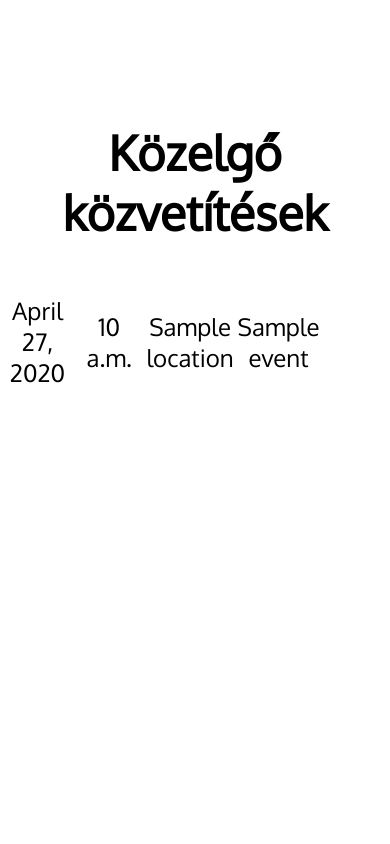
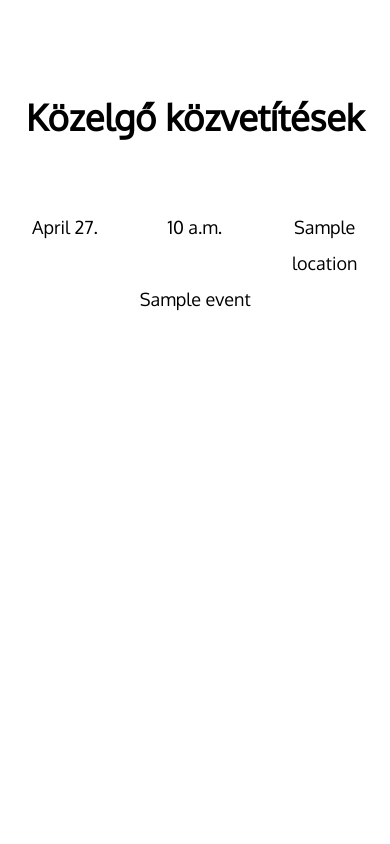
Before and after one commit to molnarm/liturgia.tv, a Django app: page / in a window 390 px wide. Run offline with Django 3.2, Linux system fonts and the light colour scheme; tables that the repository leaves empty hold one stand-in row (values such as "Sample post"); parts of the project's set-up code (start-up, migrations or seed data) failed here and were passed over.

Commit message:
mobilos listák

```diff
--- a/zsolozsma/static/zsolozsma/style.css
+++ b/zsolozsma/static/zsolozsma/style.css
@@ -6,9 +6,13 @@
     border: 0;
 }
 
+div {
+    box-sizing: border-box;
+}
+
 nav {
     min-width: 60%;
-    margin: 20px auto;
+    margin: 10px auto;
 }
 
 nav li {
@@ -28,7 +32,7 @@
 
 .content {
     position: absolute;
-    top: 90px; /* nav */
+    top: 70px; /* nav */
     bottom: 0;
     width: 100%;
 }
@@ -43,12 +47,23 @@
     margin: 50px 0;
 }
 
-.schedule table {
+.table-container {
     margin: 0 auto;
+    max-width: 960px;
 }
 
-.schedule td {
-    width: 20%;
+.flex-table {
+    display: flex;
+    flex-flow: row wrap;
+    padding: 20px 0;
+}
+
+.flex-row {
+  flex: 1;
+}
+
+.flex-row:nth-child(4) {
+    margin-left: auto;
 }
 
 .container {
@@ -86,15 +101,6 @@
 
 .message span {
     vertical-align: middle;
-}
-
-@media only screen and (max-width: 600px){
-    nav li {
-        min-width: 100px;
-    }
-    nav .title {
-        display: none;
-    }
 }
 
 /* TEXT */
@@ -148,6 +154,24 @@
     color: red;
 }
 
+/* KICSI */
+@media only screen and (max-width: 600px){
+    body {
+        font-size: 18px;
+    }
+    nav li {
+        min-width: 100px;
+    }
+    nav .title {
+        display: none;
+    }
+    .flex-row {
+        flex: none;
+        width: 33.3%;
+        line-height: 36px;
+    }
+}
+
 /* fekete */
 body {
     background-color: black;
--- a/zsolozsma/templates/zsolozsma/layout.html
+++ b/zsolozsma/templates/zsolozsma/layout.html
@@ -8,6 +8,7 @@
     <link href="https://fonts.googleapis.com/css2?family=Oxygen&display=swap" rel="stylesheet">
     {% load static %}
     <link rel="stylesheet" type="text/css" href="{% static 'zsolozsma/style.css' %}"/>
+    <meta name="viewport" content="width=device-width, initial-scale=1">
 </head>
 
 <body>
--- a/zsolozsma/templates/zsolozsma/snippets/schedule.html
+++ b/zsolozsma/templates/zsolozsma/snippets/schedule.html
@@ -1,29 +1,29 @@
 <div class="schedule">
-    <table>
+    <div class="table-container"  role="table" aria-label="Közvetítések">
     {% for item in schedule %}
-        <tr>
-            <td>
-                {{ item.date }}
-            </td>
-            <td>
+        <div class="flex-table row" role="rowgroup">
+            <div class="flex-row" role="cell">
+                {{ item.date | date:'F j.' }}
+            </div>
+            <div class="flex-row" role="cell">
                 {{ item.time }}
-            </td>
+            </div>
             {% if show_location %}
-            <td>
+            <div class="flex-row" role="cell">
                <a href="{% url 'location' item.event.location.slug %}">{{ item.event.location.name }}</a>
-            </td>
+            </div>
             {% endif %}
-            <td>
+            <div class="flex-row" role="cell">
                {{ item.event.name }}
-            </td>
-            <td>
+            </div>
+            <div class="flex-row" role="cell">
                 {% if item.enabled %}
                     <a href="{% url 'broadcast' hash=item.event.hash date=item.date %}"><span class="material-icons {% if item.live %}live{% endif %}">&#xe63a;</span></a>
                 {% else %}
                     <span class="material-icons disabled">&#xe63a;</span>
                 {% endif %}
-            </td>
-        </tr>
+            </div>
+        </div>
     {% endfor %}
-    </table>
+    </div>
 </div>
```
